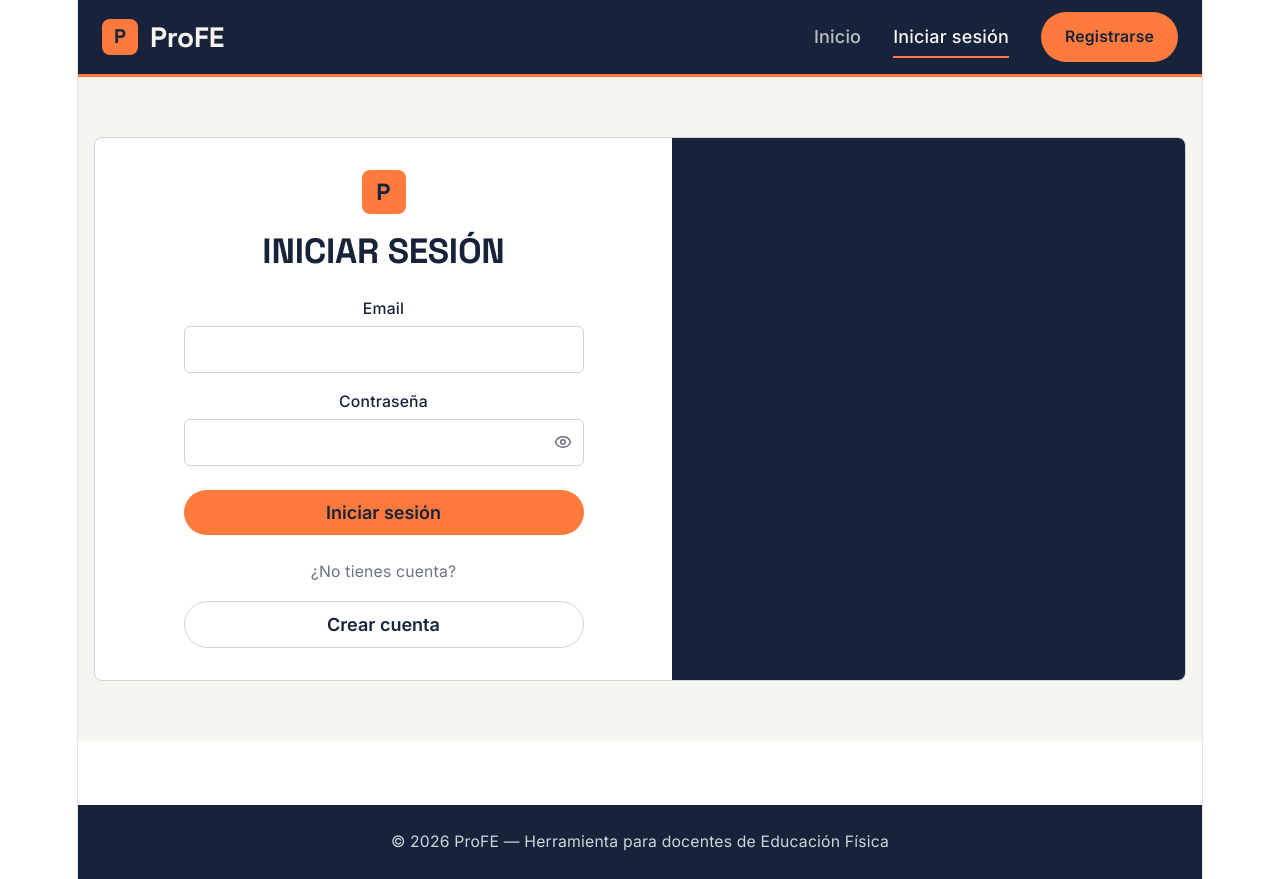
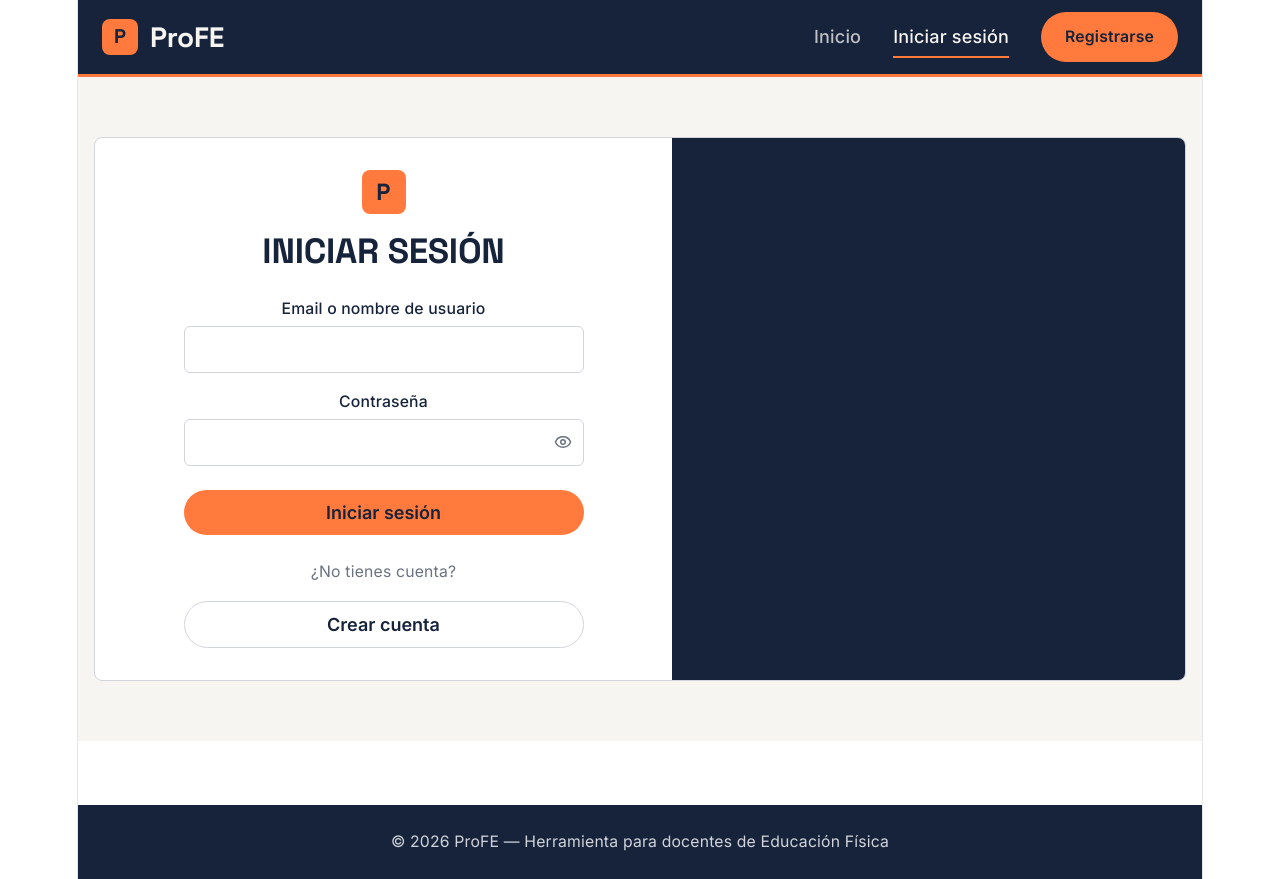
Before and after one commit to daniguti99/profe-frontend, a React (Vite) app: page /login in a window 1280 px wide. Built offline with nearby package versions, Linux system fonts and the light colour scheme.

Commit message:
US-016 finished

```diff
--- a/src/pages/Login.tsx
+++ b/src/pages/Login.tsx
@@ -71,9 +71,9 @@ export default function Login() {
             <form onSubmit={handleSubmit(onSubmit)} className="auth-form">
 
               <div className="form-group">
-                <label>Email</label>
-                <input type="email" {...register("email")} disabled={loading} />
-                {errors.email && <span className="error">{errors.email.message}</span>}
+                <label>Email o nombre de usuario</label>
+                <input type="text" {...register("login")} disabled={loading} />
+                {errors.login && <span className="error">{errors.login.message}</span>}
               </div>
 
               <div className="form-group">
--- a/src/schemas/loginSchema.tsx
+++ b/src/schemas/loginSchema.tsx
@@ -2,10 +2,9 @@ import { z } from "zod";
 
 export function createLoginSchema() {
   return z.object({
-    email: z
+    login: z
       .string()
-      .min(1, "El email es obligatorio")
-      .email("Formato de correo inválido"),
+      .min(1, "El email o nombre de usuario es obligatorio"),
 
     password: z
       .string()
```
